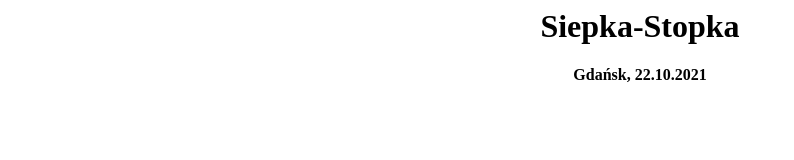
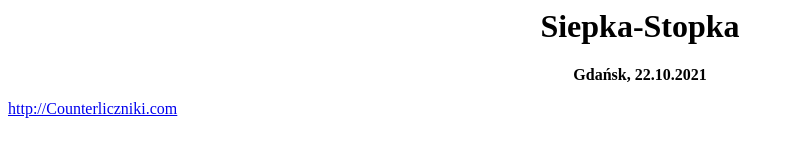
Before and after one commit to Patryk1289/stopka_iframe, a plain HTML site: page index.html in a window 1280 px wide. Shown: the whole page, without its empty margins (0-794 px from the left). Drawn offline with Linux system fonts and the light colour scheme.

Commit message:
Update index.html

```diff
--- a/index.html
+++ b/index.html
@@ -5,6 +5,7 @@
 <body>
  <h1 font align=center> Siepka-Stopka </h1>
  <p font align=center> <b> Gdańsk, 22.10.2021 </b> </p>
-<script type="text/javascript" src="//www.licznikodwiedzin.pl/cnt/start.php?key=688723809"></script>
+ <a href='http://www.counterliczniki.com'>http://Counterliczniki.com</a> <script type='text/javascript' src='https://www.counterliczniki.com/auth.php?id=0774719d541de484d63429532425a1fca182aeb1'></script>
+<script type="text/javascript" src="https://www.counterliczniki.com/pl/home/counter/886880/t/3"></script>
 </body>
 </html>
```
